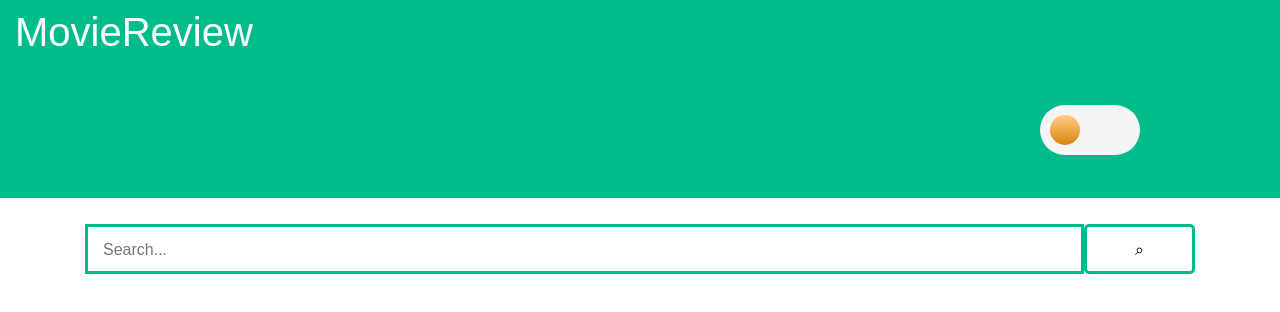
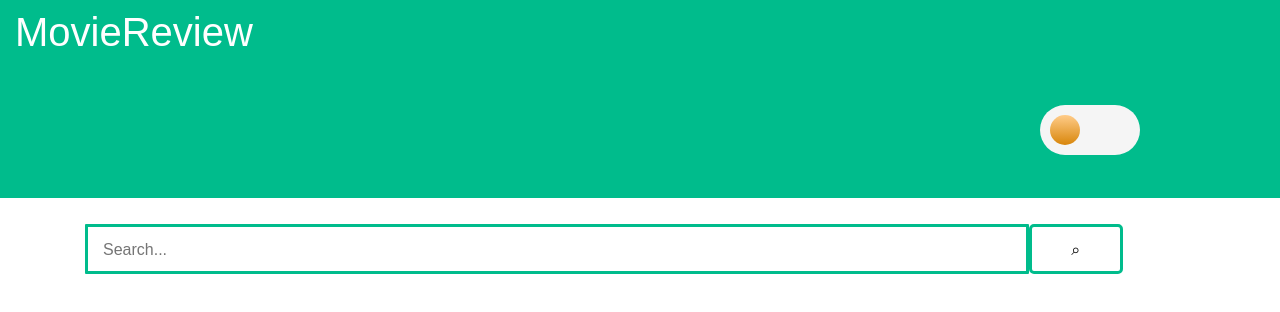
Before and after one commit to DjordjeSajic/MovieAppReactProject, a React (Create React App) app: page / in a window 1280 px wide. Shown: the top 312 px of the page. Built offline with nearby package versions, Linux system fonts and the light colour scheme.

Commit message:
fixed overlaps

```diff
--- a/src/components/MoviesPortal.js
+++ b/src/components/MoviesPortal.js
@@ -22,8 +22,8 @@ function MoviePortal(){
 
     return(
         <>
-        <div class="row">
-            <div class="col-12 container-fixed">
+        <div className="row">
+            <div className="col-12 container-fixed">
             <form onSubmit={onEnteredSearch}>
                 <input
                     type="text" placeholder="Search..." className="form-input" id="search-bar"
--- a/src/css/App.css
+++ /dev/null
@@ -1,4 +0,0 @@
-.app-container{
-    margin-left:10vw;
-    margin-right: 10vw;
-}
--- a/src/css/MoviesPortal.css
+++ b/src/css/MoviesPortal.css
@@ -9,8 +9,8 @@
     gap: 5px;
 }
 .form-input{
-    width: 90%;
     height: 50px;
+    width: 85%;
     border-radius: 5px;
     cursor: pointer;
     padding: 10px 15px;
@@ -25,8 +25,8 @@
     outline: none;
 }
 .form-button{
-    width: 10%;
     height: 50px;
+    width: 8.5%;
     border-radius: 5px;
     cursor: pointer;
     border: solid;
@@ -42,3 +42,6 @@
 .card-link{
     color:darkgreen
 }
+.body-container{
+    margin: 30px;
+}
```
